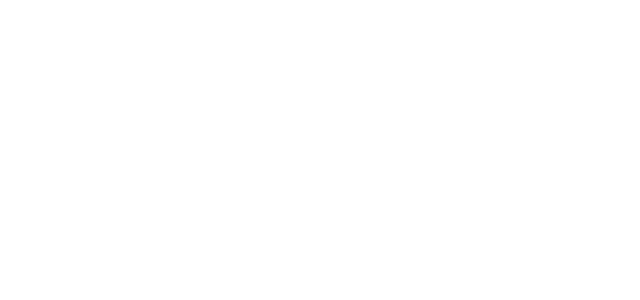
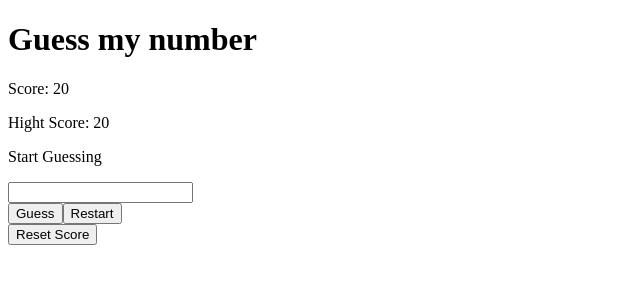
Before and after one commit to Gosia-Magdzik/guess-my-number, a React (Create React App) app: page / in a window 1280 px wide. Shown: the top 300 px of the page, without its empty margins (0-640 px from the left). Built offline with nearby package versions, Linux system fonts and the light colour scheme; a web font is replaced by a local one.

Commit message:
new component has been created

```diff
--- a/src/App.tsx
+++ b/src/App.tsx
@@ -1,4 +1,6 @@
 import { useEffect, useState } from 'react';
+import { GameDisplayer } from './components/GameDisplayer';
+
 
 function App() {
 
@@ -14,9 +16,9 @@ function App() {
   }
 
   return (
-    <div>
-
-    </div>
+    <>
+      <GameDisplayer/>
+    </>
   );
 }
 
--- a/src/components/GameDisplayer/index.tsx
+++ b/src/components/GameDisplayer/index.tsx
@@ -1,9 +1,42 @@
 import React from 'react'
+import { Wrapper,
+        Container,
+        TopSection,
+        Line,
+        Title,
+        MiddleSection,
+        InputArea,
+        Input,
+        ButtonArea,
+        Button,
+} from './styled'
 
-export const index = () => {
+export const GameDisplayer = () => {
   return (
     <Wrapper>
-
+        <Container>
+            <TopSection>
+                <Line></Line>
+                <h1></h1>
+                <Line></Line>
+            </TopSection>
+            <Title>
+                <h1>Guess my number</h1>
+            </Title>
+            <MiddleSection>
+                <p>Score: <span>20</span></p>
+                <p>Hight Score: <span>20</span></p>
+                <p>Start Guessing</p>
+            </MiddleSection>
+            <InputArea>
+                <Input type="number"/>
+            </InputArea>
+            <ButtonArea>
+                <Button>Guess</Button>
+                <Button>Restart</Button>
+            </ButtonArea>
+                <Button>Reset Score</Button>
+        </Container>
     </Wrapper>
   )
 }
--- a/src/components/GameDisplayer/styled.tsx
+++ b/src/components/GameDisplayer/styled.tsx
@@ -1 +1,41 @@
-import style from ""
+import styled from "styled-components";
+
+export const Wrapper = styled.div`
+
+`
+
+export const Container = styled.div`
+
+`
+
+export const TopSection = styled.div`
+
+`
+
+export const Line = styled.div`
+
+`
+
+export const Title = styled.div`
+
+`
+
+export const MiddleSection = styled.div`
+
+`
+
+export const InputArea = styled.div`
+
+`
+
+export const Input = styled.input`
+
+`
+
+export const ButtonArea = styled.div`
+
+`
+
+export const Button = styled.button`
+
+`
```
